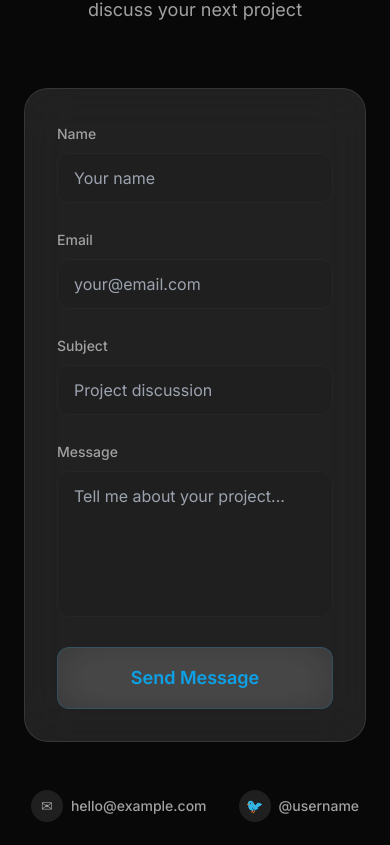
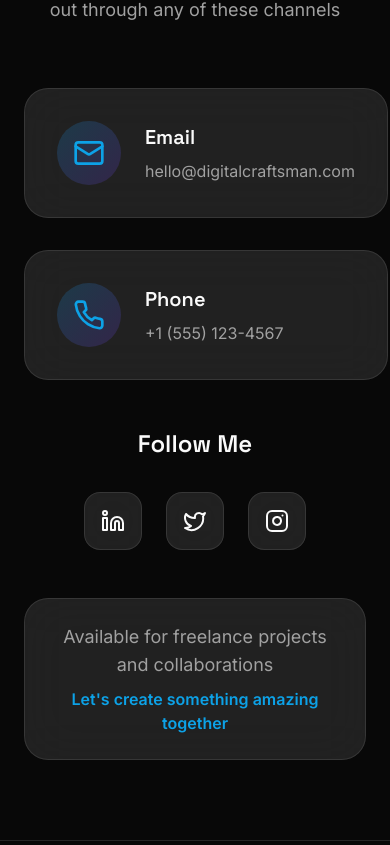
Before and after one commit to Henokked/ui, a React (Vite) app: page / in a window 390 px wide. Shown: the part 5799-6644 px from the top of the page. Built offline with nearby package versions, Linux system fonts and the light colour scheme.

Commit message:
Refactor contact section
Replace form with contact details.

```diff
--- a/src/components/ContactSection.tsx
+++ b/src/components/ContactSection.tsx
@@ -1,9 +1,44 @@
 
-import React, { useState } from 'react';
+import React from 'react';
+import { Mail, Phone, Linkedin, Twitter, Instagram } from 'lucide-react';
+
+const contactMethods = [
+  {
+    icon: Mail,
+    label: 'Email',
+    value: 'hello@digitalcraftsman.com',
+    href: 'mailto:hello@digitalcraftsman.com'
+  },
+  {
+    icon: Phone,
+    label: 'Phone',
+    value: '+1 (555) 123-4567',
+    href: 'tel:+15551234567'
+  }
+];
+
+const socialLinks = [
+  {
+    icon: Linkedin,
+    label: 'LinkedIn',
+    href: 'https://linkedin.com/in/digitalcraftsman',
+    color: 'hover:text-blue-500'
+  },
+  {
+    icon: Twitter,
+    label: 'Twitter',
+    href: 'https://twitter.com/digitalcraftsman',
+    color: 'hover:text-blue-400'
+  },
+  {
+    icon: Instagram,
+    label: 'Instagram',
+    href: 'https://instagram.com/digitalcraftsman',
+    color: 'hover:text-pink-500'
+  }
+];
 
 const ContactSection = () => {
-  const [isHovered, setIsHovered] = useState(false);
-
   return (
     <section className="py-20 relative">
       <div className="container mx-auto px-6">
@@ -12,79 +47,69 @@ const ContactSection = () => {
             Let's <span className="text-gradient">Connect</span>
           </h2>
           <p className="text-muted-foreground text-lg max-w-2xl mx-auto">
-            Ready to bring your vision to life? Let's discuss your next project
+            Ready to bring your vision to life? Reach out through any of these channels
           </p>
         </div>
 
-        <div className="max-w-2xl mx-auto">
-          <div className="glass-morphism p-8 rounded-3xl space-y-6">
-            <div className="grid md:grid-cols-2 gap-6">
-              <div className="space-y-2">
-                <label className="text-sm font-medium text-muted-foreground">Name</label>
-                <input
-                  type="text"
-                  className="w-full px-4 py-3 bg-muted border border-border rounded-xl focus:outline-none focus:ring-2 focus:ring-primary transition-all duration-300"
-                  placeholder="Your name"
-                />
-              </div>
-              <div className="space-y-2">
-                <label className="text-sm font-medium text-muted-foreground">Email</label>
-                <input
-                  type="email"
-                  className="w-full px-4 py-3 bg-muted border border-border rounded-xl focus:outline-none focus:ring-2 focus:ring-primary transition-all duration-300"
-                  placeholder="your@email.com"
-                />
-              </div>
-            </div>
-
-            <div className="space-y-2">
-              <label className="text-sm font-medium text-muted-foreground">Subject</label>
-              <input
-                type="text"
-                className="w-full px-4 py-3 bg-muted border border-border rounded-xl focus:outline-none focus:ring-2 focus:ring-primary transition-all duration-300"
-                placeholder="Project discussion"
-              />
-            </div>
-
-            <div className="space-y-2">
-              <label className="text-sm font-medium text-muted-foreground">Message</label>
-              <textarea
-                rows={5}
-                className="w-full px-4 py-3 bg-muted border border-border rounded-xl focus:outline-none focus:ring-2 focus:ring-primary transition-all duration-300 resize-none"
-                placeholder="Tell me about your project..."
-              />
-            </div>
-
-            <button
-              className="w-full btn-glow glass-morphism py-4 rounded-xl text-lg font-semibold text-primary border border-primary/20 hover:scale-[1.02] transition-all duration-300 relative overflow-hidden group"
-              onMouseEnter={() => setIsHovered(true)}
-              onMouseLeave={() => setIsHovered(false)}
-            >
-              <span className="relative z-10">Send Message</span>
-              <div className={`absolute inset-0 bg-gradient-to-r from-primary/10 via-accent/10 to-electric-cyan/10 transition-opacity duration-300 ${isHovered ? 'opacity-100' : 'opacity-0'}`} />
-            </button>
+        <div className="max-w-4xl mx-auto">
+          {/* Contact Methods */}
+          <div className="grid md:grid-cols-2 gap-8 mb-12">
+            {contactMethods.map((method, index) => {
+              const IconComponent = method.icon;
+              return (
+                <a
+                  key={method.label}
+                  href={method.href}
+                  className="glass-morphism p-8 rounded-3xl hover:scale-105 transition-all duration-300 group block"
+                  style={{ animationDelay: `${index * 150}ms` }}
+                >
+                  <div className="flex items-center space-x-6">
+                    <div className="p-4 rounded-full bg-gradient-to-br from-primary/20 to-accent/20 group-hover:from-primary/30 group-hover:to-accent/30 transition-all duration-300">
+                      <IconComponent className="w-8 h-8 text-primary" />
+                    </div>
+                    <div className="text-left">
+                      <h3 className="font-space text-xl font-semibold mb-2">{method.label}</h3>
+                      <p className="text-muted-foreground">{method.value}</p>
+                    </div>
+                  </div>
+                </a>
+              );
+            })}
           </div>
 
-          {/* Alternative contact methods */}
-          <div className="mt-12 flex justify-center space-x-8">
-            <a
-              href="mailto:hello@example.com"
-              className="flex items-center space-x-2 text-muted-foreground hover:text-primary transition-colors duration-300 group"
-            >
-              <div className="w-8 h-8 rounded-full bg-muted flex items-center justify-center group-hover:bg-primary/20 transition-colors duration-300">
-                <span className="text-sm">✉</span>
-              </div>
-              <span className="text-sm font-medium">hello@example.com</span>
-            </a>
-            <a
-              href="#"
-              className="flex items-center space-x-2 text-muted-foreground hover:text-primary transition-colors duration-300 group"
-            >
-              <div className="w-8 h-8 rounded-full bg-muted flex items-center justify-center group-hover:bg-primary/20 transition-colors duration-300">
-                <span className="text-sm">🐦</span>
-              </div>
-              <span className="text-sm font-medium">@username</span>
-            </a>
+          {/* Social Media */}
+          <div className="text-center">
+            <h3 className="font-space text-2xl font-semibold mb-8">Follow Me</h3>
+            <div className="flex justify-center space-x-6">
+              {socialLinks.map((social, index) => {
+                const IconComponent = social.icon;
+                return (
+                  <a
+                    key={social.label}
+                    href={social.href}
+                    target="_blank"
+                    rel="noopener noreferrer"
+                    className={`glass-morphism p-4 rounded-2xl hover:scale-110 transition-all duration-300 group ${social.color}`}
+                    style={{ animationDelay: `${(index + 2) * 150}ms` }}
+                  >
+                    <IconComponent className="w-6 h-6" />
+                    <span className="sr-only">{social.label}</span>
+                  </a>
+                );
+              })}
+            </div>
+          </div>
+
+          {/* Call to Action */}
+          <div className="text-center mt-12">
+            <div className="glass-morphism p-6 rounded-3xl max-w-2xl mx-auto">
+              <p className="text-muted-foreground text-lg">
+                Available for freelance projects and collaborations
+              </p>
+              <p className="text-primary font-semibold mt-2">
+                Let's create something amazing together
+              </p>
+            </div>
           </div>
         </div>
       </div>
```
